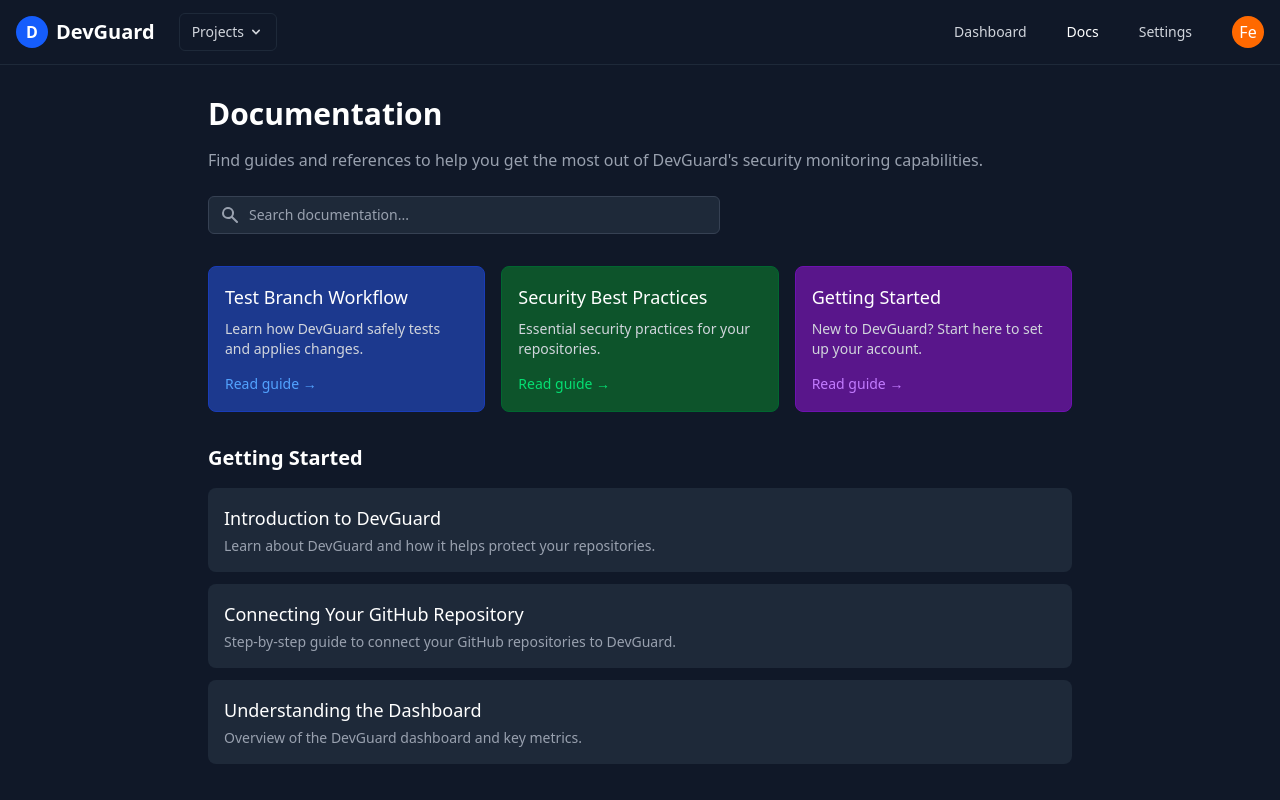
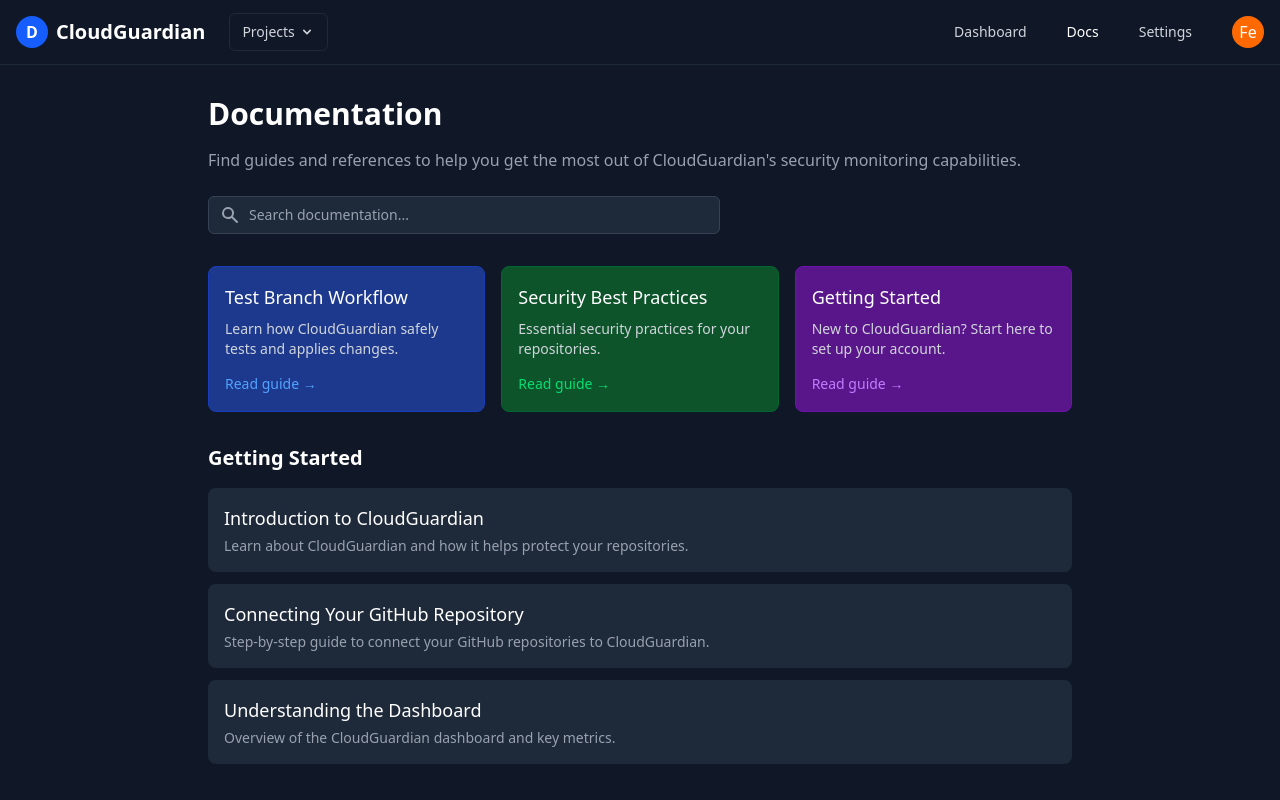
Before and after one commit to felixp33/CloudGuardian, a Next.js app: page /docs in a window 1280 px wide. Shown: the top 800 px of the page. Built offline with nearby package versions, Linux system fonts and the light colour scheme.

Commit message:
feat: update branding from DevGuard to CloudGuardian in login and project settings pages

```diff
--- a/src/app/auth/callback/page.tsx
+++ b/src/app/auth/callback/page.tsx
@@ -70,7 +70,7 @@
 					Select Repositories
 				</h2>
 				<p className="mt-2 text-center text-sm text-gray-600 dark:text-gray-400">
-					Choose which repositories you want DevGuard to monitor
+					Choose which repositories you want CloudGuardian to monitor
 				</p>
 			</div>
 
--- a/src/app/docs/page.tsx
+++ b/src/app/docs/page.tsx
@@ -44,18 +44,18 @@
 			title: "Getting Started",
 			articles: [
 				{
-					title: "Introduction to DevGuard",
-					description: "Learn about DevGuard and how it helps protect your repositories.",
+					title: "Introduction to CloudGuardian",
+					description: "Learn about CloudGuardian and how it helps protect your repositories.",
 					link: "/docs/introduction",
 				},
 				{
 					title: "Connecting Your GitHub Repository",
-					description: "Step-by-step guide to connect your GitHub repositories to DevGuard.",
+					description: "Step-by-step guide to connect your GitHub repositories to CloudGuardian.",
 					link: "/docs/connecting-github",
 				},
 				{
 					title: "Understanding the Dashboard",
-					description: "Overview of the DevGuard dashboard and key metrics.",
+					description: "Overview of the CloudGuardian dashboard and key metrics.",
 					link: "/docs/dashboard-overview",
 				},
 			],
@@ -65,7 +65,7 @@
 			articles: [
 				{
 					title: "Automatic Fixes",
-					description: "How DevGuard automatically fixes security vulnerabilities.",
+					description: "How CloudGuardian automatically fixes security vulnerabilities.",
 					link: "/docs/automatic-fixes",
 				},
 				{
@@ -75,12 +75,12 @@
 				},
 				{
 					title: "Improvement Suggestions",
-					description: "Using DevGuard's improvement suggestions to enhance code quality.",
+					description: "Using CloudGuardian's improvement suggestions to enhance code quality.",
 					link: "/docs/improvement-suggestions",
 				},
 				{
 					title: "Test Branch Workflow",
-					description: "How DevGuard uses test branches to safely apply changes.",
+					description: "How CloudGuardian uses test branches to safely apply changes.",
 					link: "/docs/test-branch-workflow",
 				},
 			],
@@ -95,17 +95,17 @@
 				},
 				{
 					title: "CI/CD Integration",
-					description: "Integrating DevGuard with your CI/CD pipeline.",
+					description: "Integrating CloudGuardian with your CI/CD pipeline.",
 					link: "/docs/cicd-integration",
 				},
 				{
 					title: "Team Collaboration",
-					description: "Managing team access and collaboration in DevGuard.",
+					description: "Managing team access and collaboration in CloudGuardian.",
 					link: "/docs/team-collaboration",
 				},
 				{
 					title: "API Reference",
-					description: "Complete API documentation for DevGuard.",
+					description: "Complete API documentation for CloudGuardian.",
 					link: "/docs/api-reference",
 				},
 			],
@@ -121,7 +121,7 @@
 				<div className="mb-8">
 					<h1 className="text-3xl font-bold text-white mb-4">Documentation</h1>
 					<p className="text-gray-400 mb-6">
-						Find guides and references to help you get the most out of DevGuard's security monitoring
+						Find guides and references to help you get the most out of CloudGuardian's security monitoring
 						capabilities.
 					</p>
 
@@ -154,7 +154,9 @@
 					<div className="grid grid-cols-1 sm:grid-cols-2 md:grid-cols-3 gap-4 mb-8">
 						<div className="p-4 bg-blue-900 bg-opacity-30 rounded-lg border border-blue-800">
 							<h3 className="text-lg font-medium text-white mb-2">Test Branch Workflow</h3>
-							<p className="text-gray-300 text-sm mb-3">Learn how DevGuard safely tests and applies changes.</p>
+							<p className="text-gray-300 text-sm mb-3">
+								Learn how CloudGuardian safely tests and applies changes.
+							</p>
 							<Link
 								href="/docs/test-branch-workflow"
 								className="text-blue-400 hover:text-blue-300 text-sm font-medium"
@@ -174,7 +176,9 @@
 						</div>
 						<div className="p-4 bg-purple-900 bg-opacity-30 rounded-lg border border-purple-800">
 							<h3 className="text-lg font-medium text-white mb-2">Getting Started</h3>
-							<p className="text-gray-300 text-sm mb-3">New to DevGuard? Start here to set up your account.</p>
+							<p className="text-gray-300 text-sm mb-3">
+								New to CloudGuardian? Start here to set up your account.
+							</p>
 							<Link
 								href="/docs/getting-started"
 								className="text-purple-400 hover:text-purple-300 text-sm font-medium"
@@ -207,11 +211,11 @@
 				<div className="mt-12 p-6 bg-gray-800 rounded-lg">
 					<h2 className="text-xl font-bold text-white mb-2">Need more help?</h2>
 					<p className="text-gray-400 mb-4">
-						Can't find what you're looking for? We're here to help you get the most out of DevGuard.
+						Can't find what you're looking for? We're here to help you get the most out of CloudGuardian.
 					</p>
 					<div className="flex flex-wrap gap-3">
 						<a
-							href="mailto:support@devguard.io"
+							href="mailto:support@CloudGuardian.io"
 							className="inline-flex items-center px-4 py-2 border border-transparent text-sm font-medium rounded-md shadow-sm text-white bg-blue-600 hover:bg-blue-700"
 						>
 							<svg
@@ -231,7 +235,7 @@
 							Contact Support
 						</a>
 						<a
-							href="https://github.com/devguard/docs/issues"
+							href="https://github.com/CloudGuardian/docs/issues"
 							target="_blank"
 							rel="noopener noreferrer"
 							className="inline-flex items-center px-4 py-2 border border-gray-700 text-sm font-medium rounded-md text-gray-300 bg-gray-800 hover:bg-gray-700"
@@ -253,7 +257,7 @@
 							Report an Issue
 						</a>
 						<a
-							href="https://github.com/devguard/devguard"
+							href="https://github.com/CloudGuardian/CloudGuardian"
 							target="_blank"
 							rel="noopener noreferrer"
 							className="inline-flex items-center px-4 py-2 border border-gray-700 text-sm font-medium rounded-md text-gray-300 bg-gray-800 hover:bg-gray-700"
--- a/src/app/layout.tsx
+++ b/src/app/layout.tsx
@@ -3,7 +3,7 @@
 import "@/styles/global.css";
 
 export const metadata: Metadata = {
-	title: "DevGuard - Security Monitoring for GitHub Repositories",
+	title: "CloudGuardian - Security Monitoring for GitHub Repositories",
 	description: "Monitor your GitHub repositories for security vulnerabilities and improvement opportunities",
 };
 
--- a/src/app/login/page.tsx
+++ b/src/app/login/page.tsx
@@ -13,7 +13,7 @@
 					</div>
 				</div>
 				<h2 className="mt-6 text-center text-3xl font-extrabold text-gray-900 dark:text-white">
-					Sign in to DevGuard
+					Sign in to CloudGuardian
 				</h2>
 				<p className="mt-2 text-center text-sm text-gray-600 dark:text-gray-400">
 					Monitor your GitHub repositories for security vulnerabilities and improvements
--- a/src/app/project/[id]/layout.tsx
+++ b/src/app/project/[id]/layout.tsx
@@ -75,7 +75,7 @@
 
 			{/* Footer (only shown on smaller screens where sidebar doesn't take full height) */}
 			<div className="md:hidden bg-gray-800 border-t border-gray-700 p-4 text-center text-sm text-gray-400">
-				© {new Date().getFullYear()} DevGuard. All rights reserved.
+				© {new Date().getFullYear()} CloudGuardian. All rights reserved.
 			</div>
 		</div>
 	);
--- a/src/app/project/[id]/settings/page.tsx
+++ b/src/app/project/[id]/settings/page.tsx
@@ -294,7 +294,7 @@
 								description="Channel to send notifications to"
 								value={settings.slackChannel}
 								onChange={(value) => updateSetting("slackChannel", value)}
-								placeholder="#devguard-alerts"
+								placeholder="#CloudGuardian-alerts"
 							/>
 						)}
 					</div>
@@ -341,7 +341,7 @@
 								type="button"
 								className="inline-flex items-center px-4 py-2 border border-red-700 text-sm font-medium rounded-md text-red-400 bg-gray-800 hover:bg-red-900 hover:text-red-200 focus:outline-none focus:ring-2 focus:ring-offset-2 focus:ring-red-500"
 							>
-								Remove Project from DevGuard
+								Remove Project from CloudGuardian
 							</button>
 						</div>
 					</div>
--- a/src/components/Header.tsx
+++ b/src/components/Header.tsx
@@ -22,7 +22,7 @@
 						<div className="flex-shrink-0 flex items-center">
 							<div className="h-8 w-8 rounded-full bg-blue-600 mr-3"></div>
 							<Link href="/" className="font-bold text-xl text-gray-900 dark:text-white">
-								DevGuard
+								CloudGuardian
 							</Link>
 						</div>
 						<nav className="hidden sm:ml-6 sm:flex sm:space-x-8" aria-label="Global">
--- a/src/components/auth/RepoSelector.tsx
+++ b/src/components/auth/RepoSelector.tsx
@@ -99,12 +99,12 @@
 		<div className="space-y-6">
 			<div className="text-gray-700 dark:text-gray-300">
 				<p className="mb-4">
-					Select the repositories you want DevGuard to monitor. We'll analyze them for security vulnerabilities and
-					improvement opportunities.
+					Select the repositories you want CloudGuardian to monitor. We'll analyze them for security
+					vulnerabilities and improvement opportunities.
 				</p>
 				<p className="text-sm bg-blue-50 dark:bg-blue-900 p-4 rounded-md border border-blue-200 dark:border-blue-800">
-					<strong>Note:</strong> DevGuard needs read access to your repository code to analyze it effectively. We
-					never store your code and all analysis is done securely.
+					<strong>Note:</strong> CloudGuardian needs read access to your repository code to analyze it effectively.
+					We never store your code and all analysis is done securely.
 				</p>
 			</div>
 
--- a/src/components/layout/Footer.tsx
+++ b/src/components/layout/Footer.tsx
@@ -87,7 +87,7 @@
 							<div className="h-8 w-8 rounded-full bg-blue-600 flex items-center justify-center text-white text-xl font-bold mr-3">
 								D
 							</div>
-							<span className="text-white font-bold text-xl">DevGuard</span>
+							<span className="text-white font-bold text-xl">CloudGuardian</span>
 						</div>
 
 						<div className="flex space-x-6">
@@ -98,7 +98,7 @@
 								About
 							</Link>
 							<a
-								href="https://github.com/devguard/devguard"
+								href="https://github.com/CloudGuardian/CloudGuardian"
 								target="_blank"
 								rel="noopener noreferrer"
 								className="text-gray-300 hover:text-white text-sm"
@@ -114,7 +114,7 @@
 						</div>
 
 						<div className="text-gray-400 text-sm mt-4 md:mt-0">
-							© {new Date().getFullYear()} DevGuard. All rights reserved.
+							© {new Date().getFullYear()} CloudGuardian. All rights reserved.
 						</div>
 					</div>
 				</div>
--- a/src/components/layout/Navbar.tsx
+++ b/src/components/layout/Navbar.tsx
@@ -52,7 +52,7 @@
 								<div className="h-8 w-8 rounded-full bg-blue-600 mr-2 flex items-center justify-center">
 									<span className="font-bold text-white">D</span>
 								</div>
-								<span className="font-bold text-xl text-white">DevGuard</span>
+								<span className="font-bold text-xl text-white">CloudGuardian</span>
 							</Link>
 						</div>
 
--- a/src/lib/mock-data.ts
+++ b/src/lib/mock-data.ts
@@ -19,7 +19,7 @@
 				title: "Updated vulnerable dependencies",
 				description: "Several dependencies were automatically updated to patch known security vulnerabilities.",
 				details:
-					"DevGuard automatically updated the following dependencies to address security issues: socket.io (CVE-2025-1234), uuid (CVE-2025-5678), and jsonwebtoken (CVE-2025-9012).",
+					"CloudGuardian automatically updated the following dependencies to address security issues: socket.io (CVE-2025-1234), uuid (CVE-2025-5678), and jsonwebtoken (CVE-2025-9012).",
 				path: "package.json",
 				timestamp: "2 days ago",
 				code: `- "socket.io": "^4.5.1",
```
